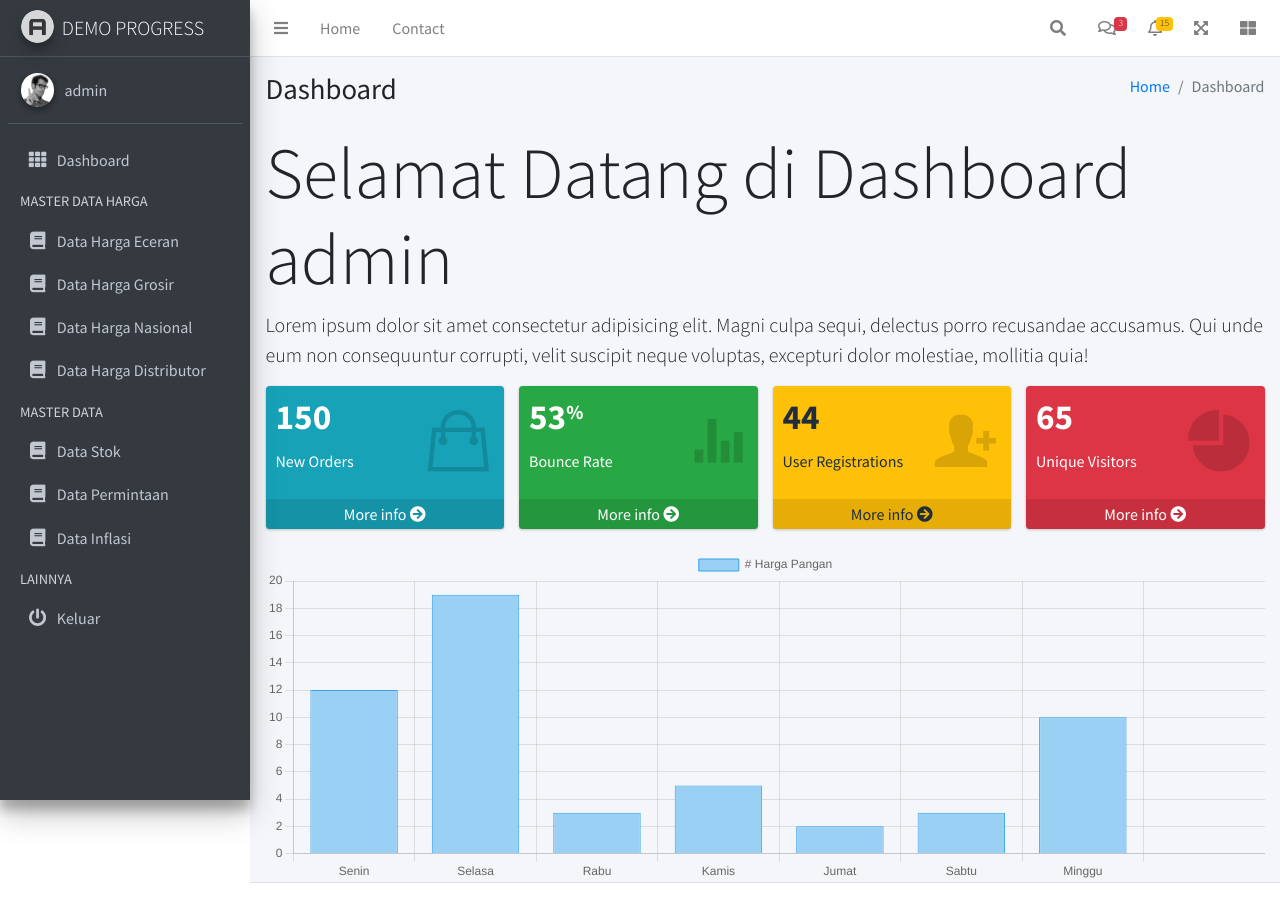
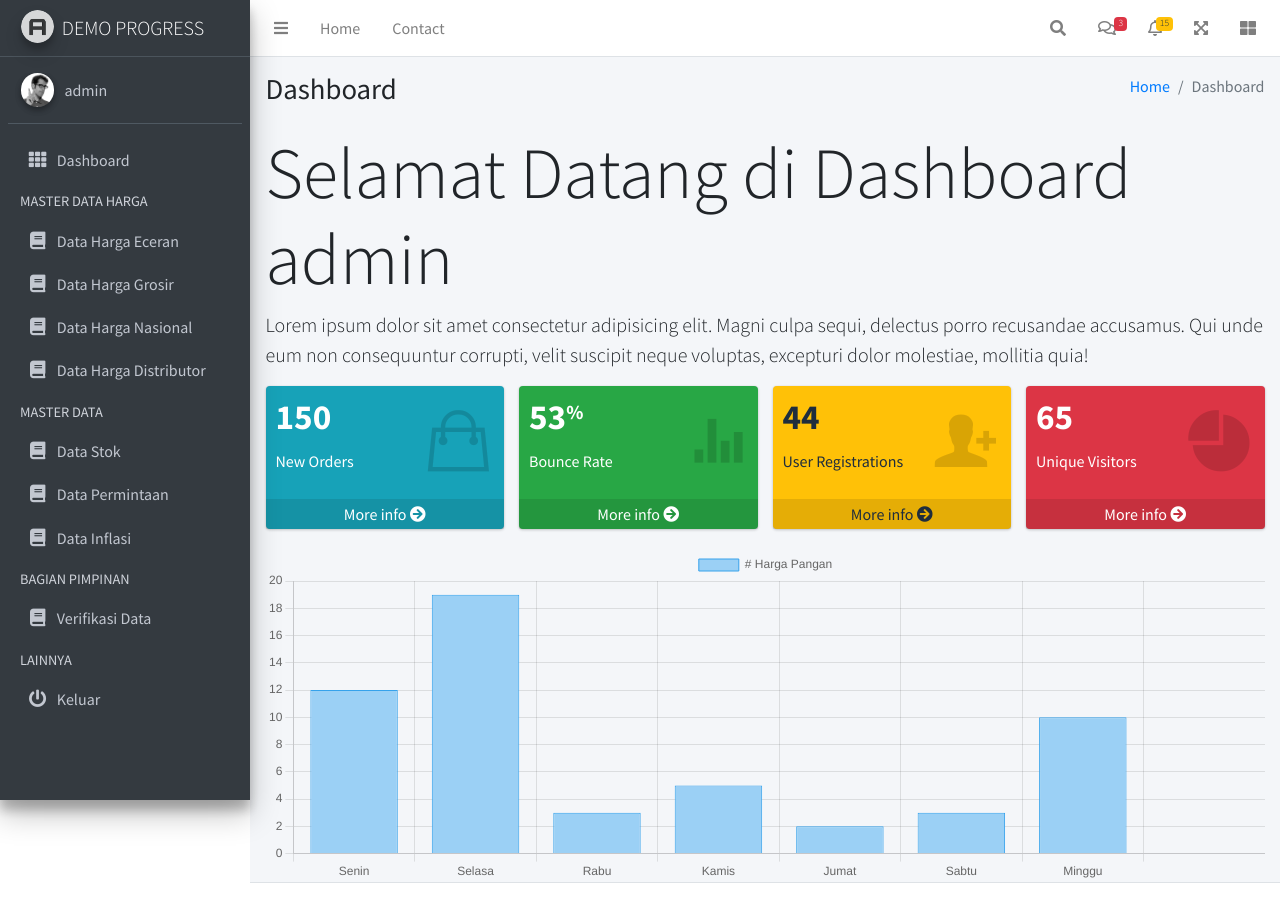
Before and after one commit to insanz01/sppd-php-native, a PHP site: page /harpan/index.php in a window 1280 px wide. Shown: the top 901 px of the page. Run offline with PHP 8.4, Linux system fonts and the light colour scheme; the visitor is signed in with stand-in values (Sample User, id 1); some libraries are stand-ins or nearby versions.

Commit message:
add verifikasi

```diff
--- a/partials/sidebar.php
+++ b/partials/sidebar.php
@@ -163,6 +163,19 @@
               </a>
             </li>
 
+            <?php if($role_id == 1): ?>
+              <li class="nav-header">BAGIAN PIMPINAN</li>
+              <li class="nav-item">
+                <a href="?page=dashboard" class="nav-link">
+                  <i class="nav-icon fas fa-book"></i>
+                  <p>
+                    Verifikasi Data
+                    <!-- <span class="right badge badge-danger">New</span> -->
+                  </p>
+                </a>
+              </li>
+            <?php endif; ?>
+
             <li class="nav-header">LAINNYA</li>
             <li class="nav-item">
               <a href="?page=logout" class="nav-link">
```
